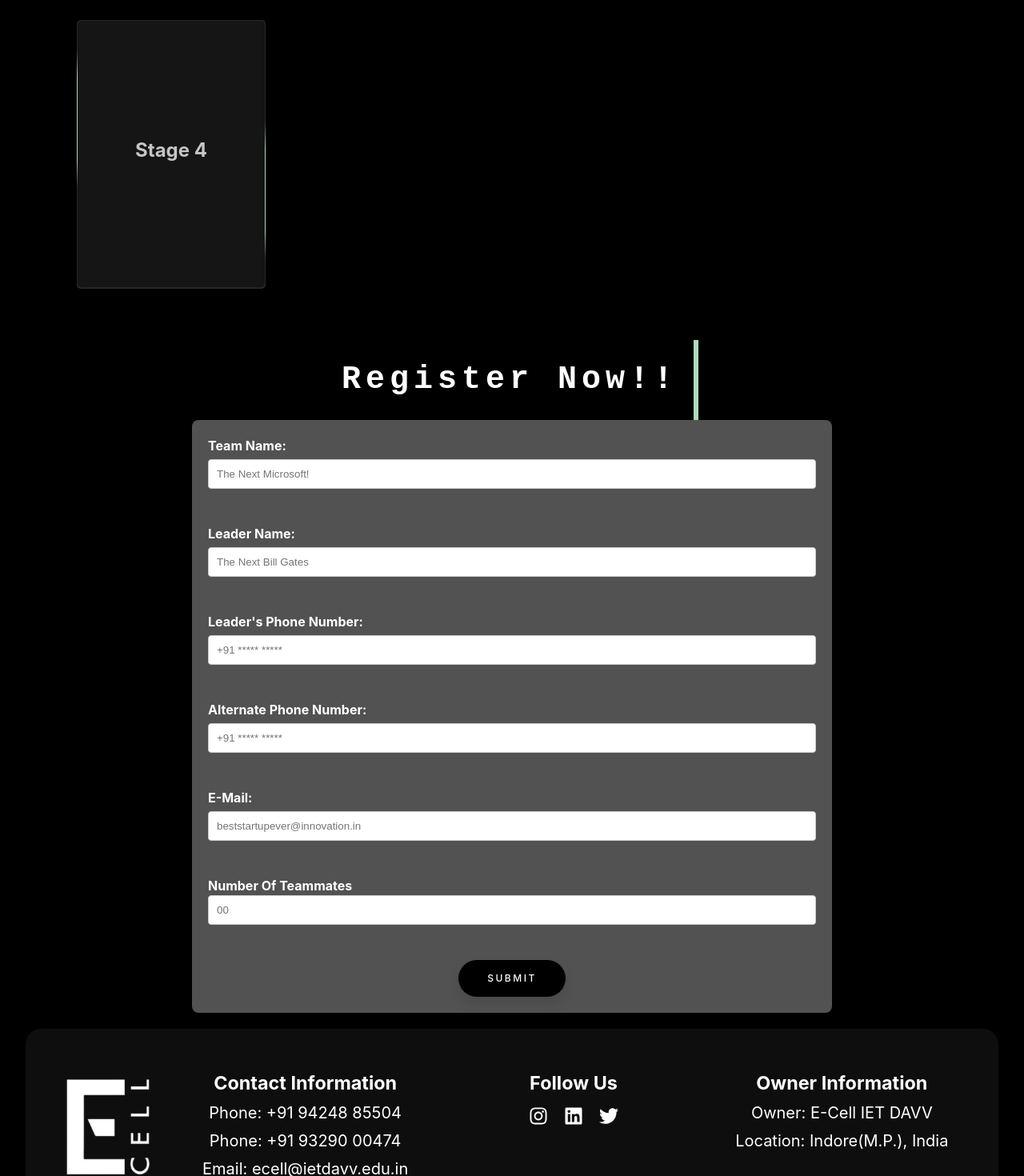
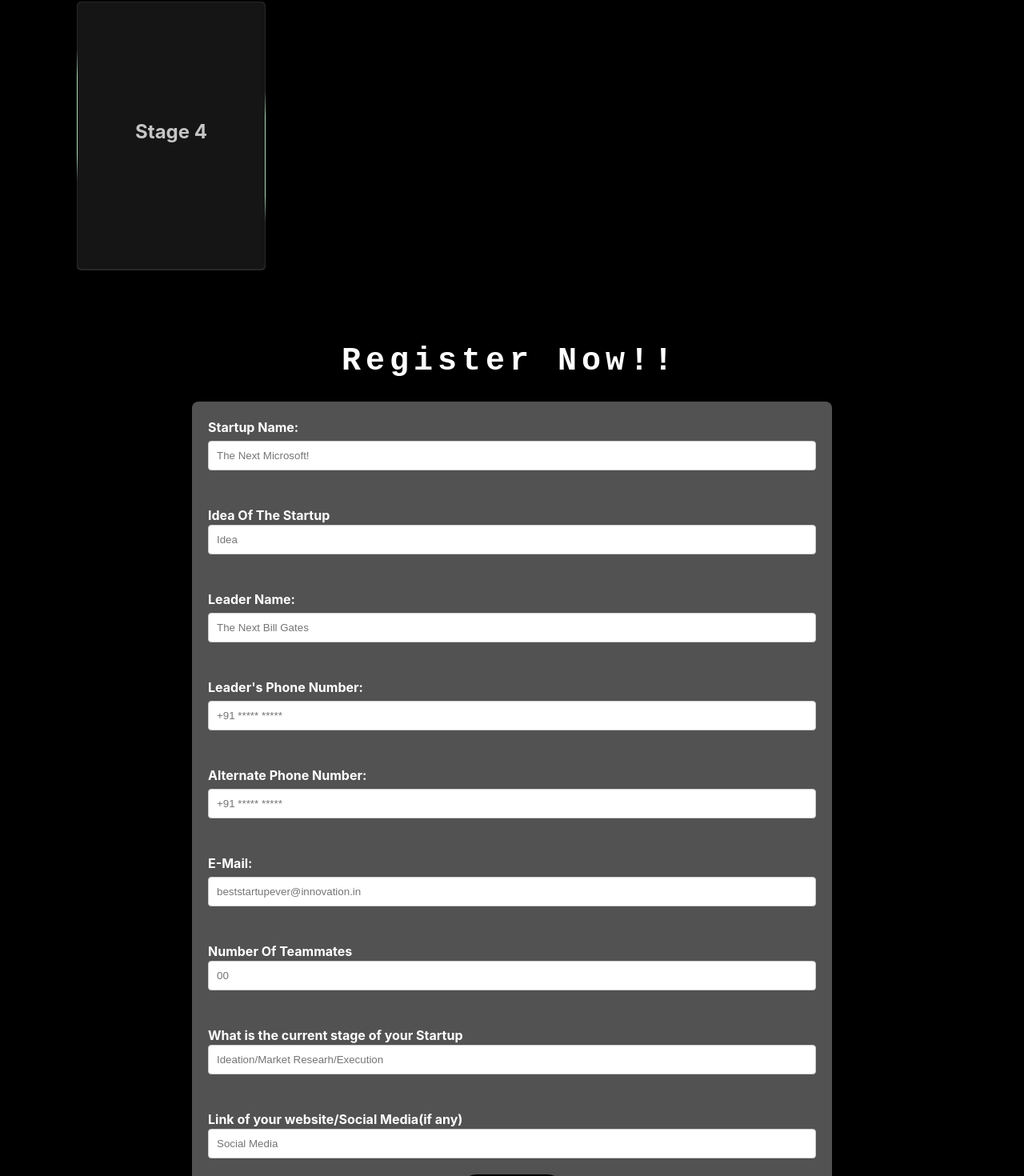
Before and after one commit to BOSON-18/rachna-frontend, a React (Vite) app: page / in a window 1280 px wide. Shown: the part 1034-2504 px from the top of the page at 80% size. Built offline with nearby package versions, Linux system fonts and the light colour scheme.

Commit message:
Form Updated

```diff
--- a/index.html
+++ b/index.html
@@ -2,7 +2,7 @@
 <html lang="en">
   <head>
     <meta charset="UTF-8" />
-    <link rel="icon" type="image/svg+xml" href="./src/assets/ecell-logo.png" />
+    <link rel="icon" type="image/png" src="/src/assets/Group.png" />
     <meta name="viewport" content="width=device-width, initial-scale=1.0" />
     <title>INNOVISION</title>
   </head>
--- a/src/App.jsx
+++ b/src/App.jsx
@@ -22,17 +22,17 @@ function App() {
 					<Card
 						stage="Stage 2"
 						title="Coming Soon!!"
-						description="This is the description for Stage 1."
+						description="This is the description for Stage 2."
 					/>
 					<Card
 						stage="Stage 3"
 						title="Coming Soon!!"
-						description="This is the description for Stage 1."
+						description="This is the description for Stage 3."
 					/>
 					<Card
 						stage="Stage 4"
 						title="Coming Soon!!"
-						description="This is the description for Stage 1."
+						description="This is the description for Stage 4."
 					/>
 				</div>
 				<Form />
--- a/src/components/Form.jsx
+++ b/src/components/Form.jsx
@@ -1,82 +1,101 @@
-import React from 'react'
-import axios from 'axios'
-import { useForm } from 'react-hook-form'
-import { apiConnector } from '../api/apiConnector'
-import './Form.css';
+import React from "react";
+import axios from "axios";
+import { useForm } from "react-hook-form";
+import { apiConnector } from "../api/apiConnector";
+import "./Form.css";
 
 const Form = () => {
-    const { register, handleSubmit, reset } = useForm()
+  const { register, handleSubmit, reset } = useForm();
 
   const onSubmit = async (data) => {
-        console.log(data)
-        const formData ={
-          leaderName:data.leaderName,
-          startUpName:data.startUpName,
-          leaderPhone:data.leaderPhone,
-          leaderPhoneSecondary:data.leaderPhoneSecondary,
+    console.log(data);
+    const formData = {
+      leaderName: data.leaderName,
+      startUpName: data.startUpName,
+      leaderPhone: data.leaderPhone,
+      leaderPhoneSecondary: data.leaderPhoneSecondary,
       leaderMail: data.leaderMail,
       teammates: data.teammates,
-        }
+      idea:data.idea,
+      currentStage:data.currentStage,
+      websiteLink:data.websiteLink
+    };
 
-        const result = await apiConnector("POST",import.meta.env.VITE_BACKEND_BASE_ENDPOINT+"/submitForm",formData,{},{params:formData})
+    const result = await apiConnector(
+      "POST",
+      import.meta.env.VITE_BACKEND_BASE_ENDPOINT + "/submitForm",
+      formData,
+      {},
+      { params: formData }
+    );
 
     reset();
     alert("Submitted");
-    }
+  };
 
   return (
-        <div className='outer'>
-            <div className='typewriter'>
-                <h2 className='head'>Register Now!!</h2>
+    <div className="outer">
+      <div className="typewriter">
+        <h2 className="head">Register Now!!</h2>
       </div>
       <form onSubmit={handleSubmit(onSubmit)}>
         <label>
-                    <p id='label-text'>Team Name:</p>
+          <p id="label-text">Startup Name:</p>
           <input
             type="text"
-                        placeholder='The Next Microsoft!'
+            placeholder="The Next Microsoft!"
             name="startUpName"
-                        {...register('startUpName', { required: true })}
+            {...register("startUpName", { required: true })}
           />
         </label>
         <br />
         <label>
-                    <p id='label-text'>Leader Name:</p>
+          <p>Idea Of The Startup</p>
+          <input
+            type="text"
+            name="idea"
+            placeholder="Idea"
+            {...register("idea", { required: true })}
+          />
+        </label>
+        <br/>
+        <label>
+          <p id="label-text">Leader Name:</p>
           <input
             type="text"
             name="leaderName"
-                        placeholder='The Next Bill Gates'
-                        {...register('leaderName', { required: true })}
+            placeholder="The Next Bill Gates"
+            {...register("leaderName", { required: true })}
           />
         </label>
         <br />
         <label>
-                    <p id='label-text'>Leader's Phone Number:</p>
+          <p id="label-text">Leader's Phone Number:</p>
           <input
             type="text"
             name="leaderPhone"
-                        placeholder='+91 ***** *****'
-                        {...register('leaderPhone', { required: true })}
+            placeholder="+91 ***** *****"
+            {...register("leaderPhone", { required: true })}
           />
         </label>
         <br />
         <label>
-                    <p id='label-text'>Alternate Phone Number:</p>
+          <p id="label-text">Alternate Phone Number:</p>
           <input
             type="text"
-                        placeholder='+91 ***** *****'
+            placeholder="+91 ***** *****"
             name="leaderPhoneSecondary"
-                        {...register('leaderPhoneSecondary', { required: true })}
+            {...register("leaderPhoneSecondary", { required: true })}
           />
         </label>
         <br />
         <label>
-                    <p id='label-text'>E-Mail:</p>
+          <p id="label-text">E-Mail:</p>
           <input
             type="email"
             name="leaderMail"
-                        placeholder='beststartupever@innovation.in'
-                        {...register('leaderMail', { required: true })}
+            placeholder="beststartupever@innovation.in"
+            {...register("leaderMail", { required: true })}
           />
         </label>
         <br />
@@ -85,17 +104,39 @@ const Form = () => {
           <input
             type="Number"
             name="teammates"
-                        min='2'
-                        max='10'
-                        placeholder='00'
-                        {...register('teammates', { required: true })}
+            min="2"
+            max="10"
+            placeholder="00"
+            {...register("teammates", { required: true })}
           />
         </label>
         <br />
-                <button className='form-button' type="submit">Submit</button>
+        <label>
+          <p>What is the current stage of your Startup</p>
+          <input
+            type="text"
+            name="how"
+            placeholder="Ideation/Market Researh/Execution"
+            {...register("currentStage", { required: true })}
+          />
+        </label>
+        <br />
+        <label>
+          <p>Link of your website/Social Media(if any)</p>
+          <input
+            type="text"
+            name="how"
+            placeholder="Social Media"
+            {...register("websiteLink",{required:false})}
+          />
+        </label>
+
+        <button className="form-button" type="submit">
+          Submit
+        </button>
       </form>
     </div>
-    )
-}
+  );
+};
 
-export default Form
+export default Form;
```
Also changed, not shown: src/assets/Group.png (added), src/assets/LOGO.png. Lines whose indentation alone changed are shown as unchanged.
